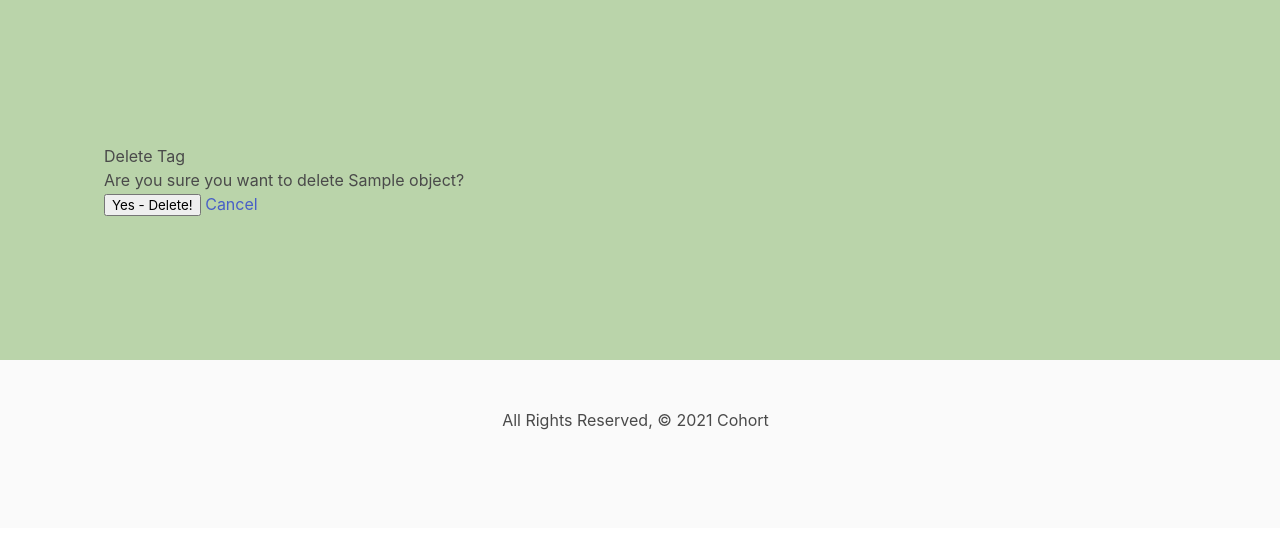
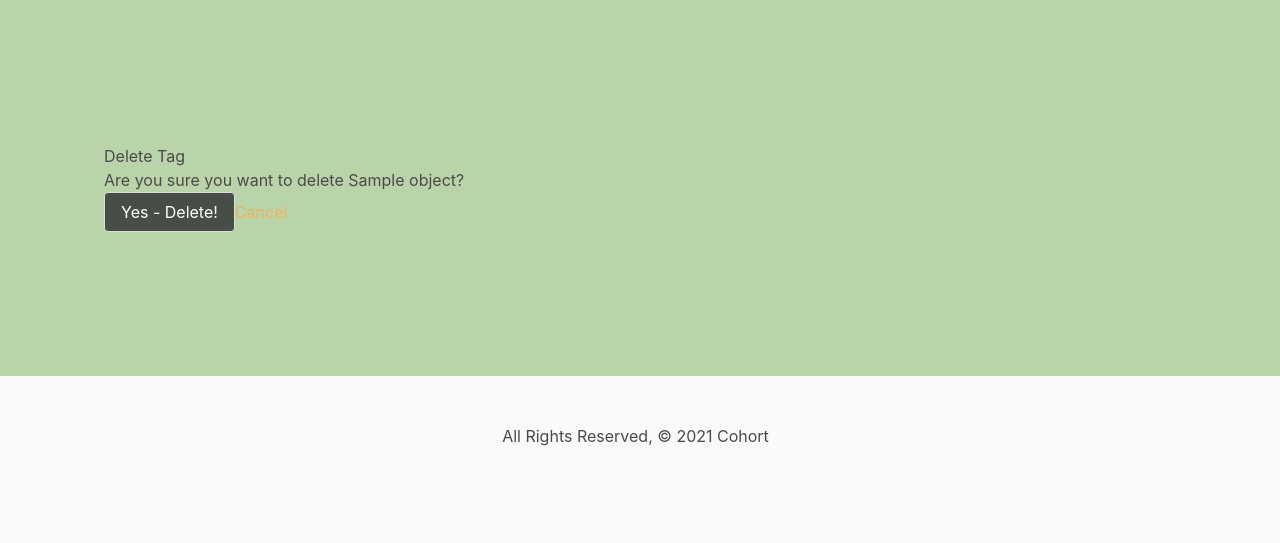
Before and after one commit to jillpe/cohort, a Django app: template main_app/templates/main_app/tag_confirm_delete.html in a window 1280 px wide. Shown: the part 52-595 px from the top of the page. Run offline with Django 3.2, Linux system fonts and the light colour scheme; the template is opened without the code that fills it: most values are stand-ins (such as "Sample title", 1, 10 or a date in 2020).

Commit message:
fixes spacing in code

```diff
--- a/main_app/templates/jobtitles/detail.html
+++ b/main_app/templates/jobtitles/detail.html
@@ -5,8 +5,8 @@
 <h5 class = "title is-5" style="display: flex; justify-content: center;"> {{ jobtitle.company }}, &nbsp; {% if jobtitle.location %} {{ jobtitle.location }}, &nbsp; {% endif %} <a style="color: #EDB458" href ="{{ jobtitle.link }}">{{ jobtitle.link }}</a></h5>
 
 <div class="card" style="background-color: #EBF5DF">
-  <div class = "card-content"> Experience (in years): {{ jobtitle.experience }}</div>
-  <div class = "card-content"> Description: {{ jobtitle.initial_description }}</div>
+  <div class = "card-content"> Experience Required (in years): {{ jobtitle.experience }}</div>
+  <div class = "card-content"> Job Description: {{ jobtitle.initial_description }}</div>
   <div class = "card-content"> Skills: {{ jobtitle.skills }}</div>
   <div class = "card-content"> Salary:
     {% if jobtitle.salary%}
--- a/main_app/templates/main_app/tag_confirm_delete.html
+++ b/main_app/templates/main_app/tag_confirm_delete.html
@@ -6,9 +6,9 @@
   <span class="teal-text">{{ object.name }}</span>?
 </h4>
 
-<form action="" method="POST">
+<form action="" method="POST" style="display: flex; align-items: center;">
   {% csrf_token %}
-  <input type="submit" value="Yes - Delete!" class="btn" />
-  <a href="{% url 'tags_index' %}">Cancel</a>
+  <input style="background-color:#464E47; color: white;" type="submit" value="Yes - Delete!" class="button" />
+  <a style="color: #EDB458" href="{% url 'tags_index' %}">Cancel</a>
 </form>
 {% endblock %}
```
